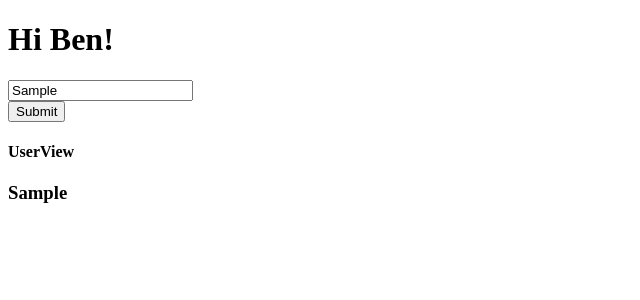
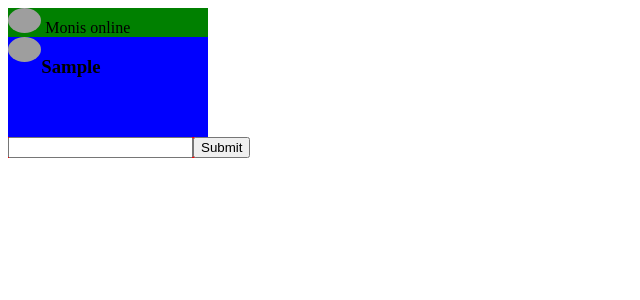
Before and after one commit to maxmonis/conversationApp, a React (Create React App) app in the folder frontend/: page / in a window 1280 px wide. Both pictures are taken after typing "Sample" into the empty fields and a click on the button "Submit". Shown: the top 300 px of the page, without its empty margins (0-640 px from the left). Built offline with nearby package versions, Linux system fonts and the light colour scheme; grey boxes are pictures that could not be loaded.

Commit message:
add NavBar and User, style app

```diff
--- a/frontend/src/App.js
+++ b/frontend/src/App.js
@@ -1,14 +1,17 @@
 import React from 'react';
 
 import ConversationApp from './components/pages/ConversationApp';
+import Navbar from './components/layout/Navbar';
 
 const App = () => {
   return (
-    <div>
+    <div style={{ height: '400px', width: '200px' }}>
       <header>
-        <h1>Hi Ben!</h1>
+        <Navbar />
+      </header>
+      <main>
         <ConversationApp />
-      </header>
+      </main>
     </div>
   );
 };
--- a/frontend/src/components/chat/ChatForm.js
+++ b/frontend/src/components/chat/ChatForm.js
@@ -4,7 +4,7 @@ import SubmitButton from './SubmitButton';
 
 const ChatForm = ({ text, handleChange, handleSubmit }) => {
   return (
-    <div>
+    <div style={{ backgroundColor: 'red', display: 'flex', flex: 'row' }}>
       <TextInput text={text} handleChange={handleChange} />
       <SubmitButton handleSubmit={handleSubmit} />
     </div>
--- a/frontend/src/components/chat/SubmitButton.js
+++ b/frontend/src/components/chat/SubmitButton.js
@@ -2,7 +2,7 @@ import React from 'react';
 
 const SubmitButton = ({ handleSubmit }) => {
   return (
-    <div>
+    <div style={{ marginLeft: 'auto', marginRight: 0 }}>
       <button onClick={handleSubmit}>Submit</button>
     </div>
   );
--- a/frontend/src/components/conversation/Conversation.js
+++ b/frontend/src/components/conversation/Conversation.js
@@ -4,9 +4,9 @@ import ConversationBlock from './ConversationBlock';
 
 const Conversation = ({ conversation }) => {
   return (
-    <div>
-      {conversation.map(statement => (
-        <ConversationBlock key={statement} statement={statement} />
+    <div style={{ backgroundColor: 'blue', minHeight: '100px' }}>
+      {conversation.map((statement, index) => (
+        <ConversationBlock key={`${statement}${index}`} statement={statement} />
       ))}
     </div>
   );
--- a/frontend/src/components/conversation/ConversationBlock.js
+++ b/frontend/src/components/conversation/ConversationBlock.js
@@ -1,13 +1,12 @@
 import React from 'react';
 
 import TextBubble from './TextBubble';
-import UserView from './UserView';
+import { profilePicture } from '../user/User';
 
 const ConversationBlock = ({ statement }) => {
   return (
-    <div>
-      <UserView />
-      <TextBubble statement={statement} />
+    <div style={{ display: 'flex', flex: 'row' }}>
+      {profilePicture} <TextBubble statement={statement} />
     </div>
   );
 };
--- a/frontend/src/components/conversation/UserView.js
+++ /dev/null
@@ -1,11 +0,0 @@
-import React from 'react';
-
-const UserView = () => {
-  return (
-    <div>
-      <h4>UserView</h4>
-    </div>
-  );
-};
-
-export default UserView;
--- /dev/null
+++ b/frontend/src/components/layout/Navbar.js
@@ -0,0 +1,13 @@
+import React from 'react';
+
+import User from '../user/User';
+
+const Navbar = () => {
+  return (
+    <div style={{ backgroundColor: 'green', display: 'flex', flex: 'row' }}>
+      <User />
+    </div>
+  );
+};
+
+export default Navbar;
--- a/frontend/src/components/pages/ConversationApp.js
+++ b/frontend/src/components/pages/ConversationApp.js
@@ -10,16 +10,17 @@ const ConversationApp = () => {
     setText(e.target.value);
   };
   const handleSubmit = () => {
-    setConversation([...conversation, text]);
+    text && setConversation([...conversation, text]);
+    setText('');
   };
   return (
     <div>
+      <Conversation conversation={conversation} />
       <ChatForm
         text={text}
         handleChange={handleChange}
         handleSubmit={handleSubmit}
       />
-      <Conversation conversation={conversation} />
     </div>
   );
 };
--- /dev/null
+++ b/frontend/src/components/user/User.js
@@ -0,0 +1,22 @@
+import React from 'react';
+
+const user = {
+  id: 1,
+  name: 'Monis',
+  status: 'online',
+  photo:
+    'https://www.eventim.nl/obj/media/NL-eventim/galery/222x222/k/kendrick-lamar-v3.jpg'
+};
+const User = () => {
+  return (
+    <div>
+      <img src={user.photo} style={{ height: '25px', borderRadius: '50%' }} />{' '}
+      {user.name} {user.status}
+    </div>
+  );
+};
+
+export const profilePicture = (
+  <img src={user.photo} style={{ height: '25px', borderRadius: '50%' }} />
+);
+export default User;
```
